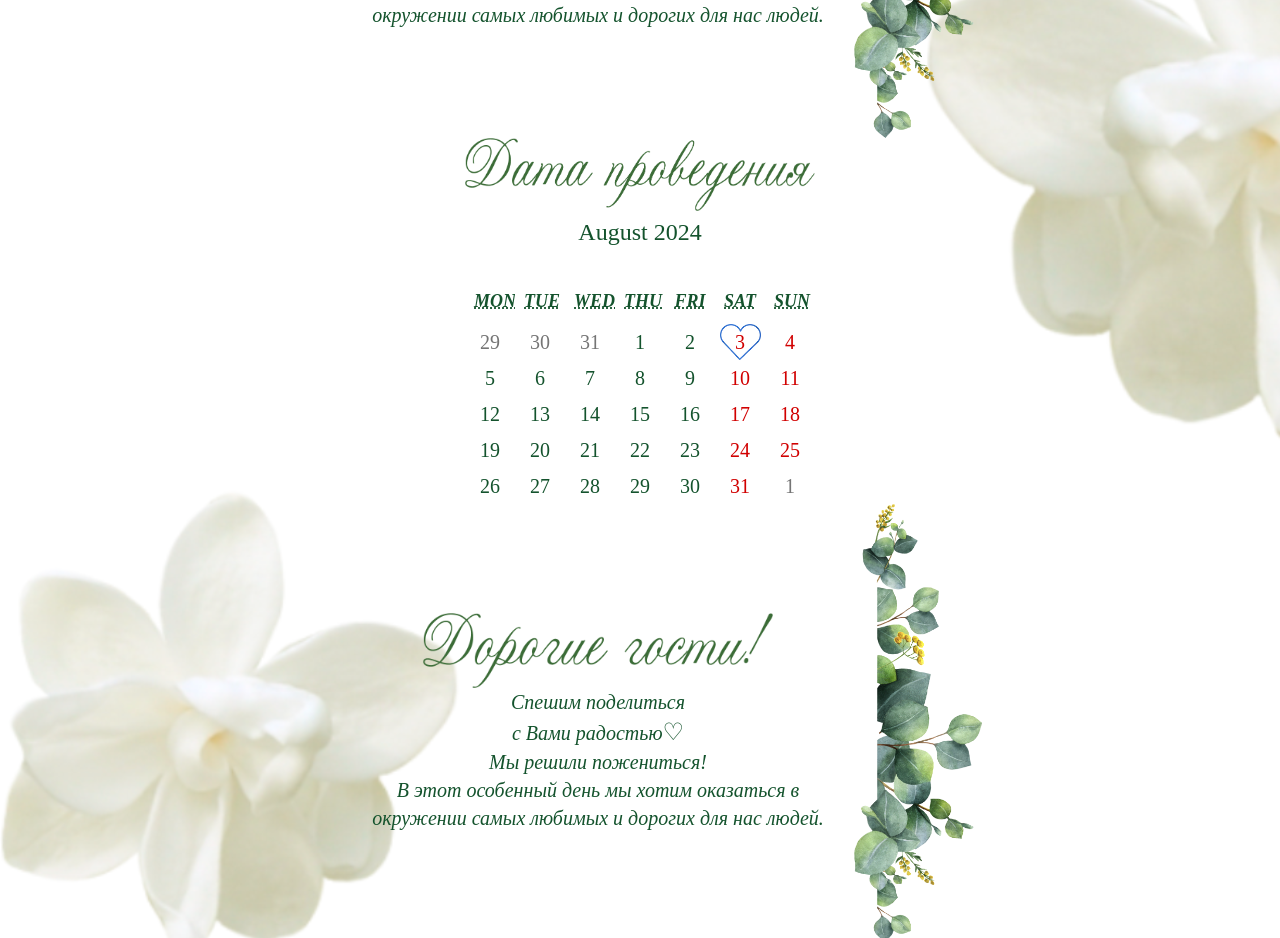
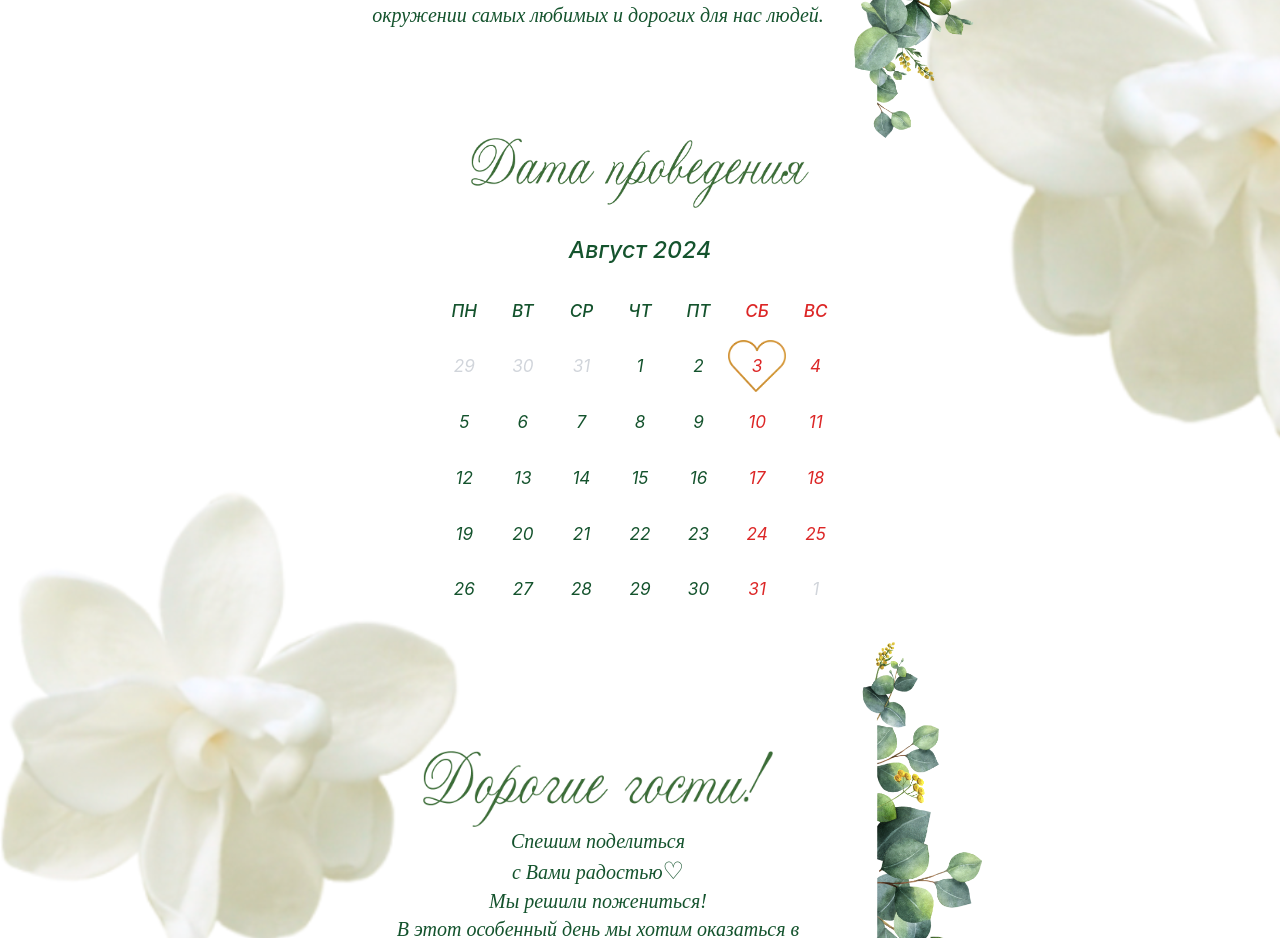
Before and after one commit to Aidarchik/weddingAlgizAndAngela, a React (Create React App) app: page / in a window 1280 px wide. Shown: the part 1100-2038 px from the top of the page. Built offline with nearby package versions, Linux system fonts and the light colour scheme.

Commit message:
календар пофиксил

```diff
--- a/package.json
+++ b/package.json
@@ -7,7 +7,6 @@
     "@testing-library/react": "^13.4.0",
     "@testing-library/user-event": "^13.5.0",
     "react": "^18.2.0",
-    "react-calendar": "^4.8.0",
     "react-dom": "^18.2.0",
     "react-intersection-observer": "^9.5.3",
     "react-scripts": "5.0.1",
--- a/src/components/date/Calendar.css
+++ b/src/components/date/Calendar.css
@@ -1,161 +1,96 @@
-.react-calendar {
-  width: 350px;
-  max-width: 100%;
-  line-height: 1.125em;
+/* Import Google font - Poppins */
+.wrapper {
   margin: 0 auto;
+  width: 450px;
+  @apply max-w-full text-green-900 italic;
+}
+.wrapper header {
+  display: flex;
+  align-items: center;
+  padding: 25px 30px 10px;
+  justify-content: center;
+}
+header .icons {
+  display: flex;
+}
+header .icons span {
+  height: 38px;
+  width: 38px;
+  margin: 0 1px;
+  cursor: pointer;
+  color: #878787;
+  text-align: center;
+  line-height: 38px;
+  font-size: 1.9rem;
+  user-select: none;
+  border-radius: 50%;
+}
+.icons span:last-child {
+  margin-right: -10px;
+}
+header .icons span:hover {
+  background: #f2f2f2;
+}
+header .current-date {
+  font-size: 1.45rem;
+  font-weight: 500;
+}
+.calendar {
+  padding: 20px;
+}
+.calendar ul {
+  display: flex;
+  flex-wrap: wrap;
+  list-style: none;
+  text-align: center;
+}
+.calendar .days {
+  margin-bottom: 20px;
+}
+.calendar li {
+  width: calc(100% / 7);
+  font-size: 1.07rem;
+}
+.calendar .weeks li {
+  font-weight: 500;
+  cursor: default;
+}
+.calendar .days li {
+  z-index: 1;
+  cursor: pointer;
+  position: relative;
+  margin-top: 30px;
+}
+.calendar .weekend {
+  @apply text-red-600;
+}
+.days li.inactive {
+  @apply text-gray-300;
+}
+.days li.active {
+}
+.days li::before {
+  position: absolute;
+  content: "";
+  left: 50%;
+  top: 50%;
+  height: 40px;
+  width: 40px;
+  z-index: -1;
+  border-radius: 50%;
+  transform: translate(-50%, -50%);
+}
+.days li.active::before {
+}
+.days li:not(.active):hover::before {
+  background: #f2f2f2;
 }
 
-.react-calendar--doubleView {
-  width: 700px;
+@media screen and (max-width: 500px) {
+  .wrapper header {
+    padding: 20px 23px 10px;
+  }
+  .calendar {
+    padding: 15px 18px;
+  }
 }
-
-.react-calendar--doubleView .react-calendar__viewContainer {
-  display: flex;
-  margin: -0.5em;
-}
-
-.react-calendar--doubleView .react-calendar__viewContainer > * {
-  width: 50%;
-  margin: 0.5em;
-}
-
-.react-calendar,
-.react-calendar *,
-.react-calendar *:before,
-.react-calendar *:after {
-  -moz-box-sizing: border-box;
-  -webkit-box-sizing: border-box;
-  box-sizing: border-box;
-}
-
-.react-calendar button {
-  margin: 0;
-  border: 0;
-  outline: none;
-}
-
-.react-calendar button:enabled:hover {
-  cursor: pointer;
-}
-
-.react-calendar__navigation {
-  display: flex;
-  height: 44px;
-  margin-bottom: 1em;
-}
-
-.react-calendar__navigation__arrow{
-  display: none;
-}
-
-.react-calendar__navigation button {
-  min-width: 44px;
-  background: none;
-}
-
-.react-calendar__navigation button:disabled {
-  background-color: #f0f0f0;
-}
-
-.react-calendar__navigation button:enabled:hover,
-.react-calendar__navigation button:enabled:focus {
-  background-color: #e6e6e6;
-}
-
-.react-calendar__month-view__weekdays {
-  text-align: center;
-  text-transform: uppercase;
-  /* font: inherit; */
-  font-size: 0.75em;
-  font-weight: bold;
-}
-
-.react-calendar__month-view__weekdays__weekday {
-  padding: 0.5em;
-}
-
-.react-calendar__month-view__weekNumbers .react-calendar__tile {
-  display: flex;
-  align-items: center;
-  justify-content: center;
-  /* font: inherit; */
-  font-size: 0.75em;
-  font-weight: bold;
-}
-
-.react-calendar__month-view__days__day--weekend {
-  color: #d10000;
-}
-
-.react-calendar__month-view__days__day--neighboringMonth,
-.react-calendar__decade-view__years__year--neighboringDecade,
-.react-calendar__century-view__decades__decade--neighboringCentury {
-  color: #757575;
-}
-
-.react-calendar__year-view .react-calendar__tile,
-.react-calendar__decade-view .react-calendar__tile,
-.react-calendar__century-view .react-calendar__tile {
-  padding: 2em 0.5em;
-}
-
-.react-calendar__tile {
-  max-width: 100%;
-  padding: 10px 6.6667px;
-  background: none;
-  text-align: center;
-  line-height: 16px;
-  /* font: inherit; */
-  font-size: 0.833em;
-}
-
-.react-calendar__tile:disabled {
-  background-color: #f0f0f0;
-  color: #ababab;
-}
-
-.react-calendar__month-view__days__day--neighboringMonth:disabled,
-.react-calendar__decade-view__years__year--neighboringDecade:disabled,
-.react-calendar__century-view__decades__decade--neighboringCentury:disabled {
-  color: #cdcdcd;
-}
-
-.react-calendar__tile:enabled:hover,
-.react-calendar__tile:enabled:focus {
-  background-color: #e6e6e6;
-}
-
-.react-calendar__tile--now {
-  background: #ffff76;
-}
-
-.react-calendar__tile--now:enabled:hover,
-.react-calendar__tile--now:enabled:focus {
-  background: #ffffa9;
-}
-
-.react-calendar__tile--hasActive {
-  background: #76baff;
-}
-
-.react-calendar__tile--hasActive:enabled:hover,
-.react-calendar__tile--hasActive:enabled:focus {
-  background: #a9d4ff;
-}
-
-.react-calendar__tile--active {
-  background-image: url(../../assets/heart.png);
-   background-position: center;
-   background-size: contain;
-   background-repeat: no-repeat;
-   transition: background-scale 0.5s ease;
-}
-
-.react-calendar__tile--active:enabled:hover,
-.react-calendar__tile--active:enabled:focus {
-  background: #1087ff;
-}
-
-.react-calendar--selectRange .react-calendar__tile--hover {
-  background-color: #e6e6e6;
-}
--- a/src/components/date/wedding-date.js
+++ b/src/components/date/wedding-date.js
@@ -1,16 +1,79 @@
-import { useState } from "react";
-import Calendar from "react-calendar";
 import "./Calendar.css";
 import weddingDate from "../../assets/wedding_date.png";
 import heartImage from "../../assets/heart.png";
+import { useEffect, useState } from "react";
 
 export default function WeddingDate() {
-  const [value, onChange] = useState(new Date("August 03, 2024 03:24:00"));
-
+  const [toggleScale, setToggleScale] = useState(false);
+  useEffect(() => {
+    const interval = setInterval(() => {
+      setToggleScale((prev) => !prev);
+    }, 1000);
+    return () => clearInterval(interval);
+  }, []);
   return (
-    <div className="container mx-auto w-full italic text-2xl font-Cruinn text-green-900 relative">
-      <img src={weddingDate} alt="" className="mx-auto w-[350px] max-w-full" />
-      <Calendar onChange={onChange} value={value} />
+    <div class="wrapper">
+      <img src={weddingDate} alt="" className="w-[450px] max-w-[75%] mx-auto" />
+      <header>
+        <p class="current-date">Август 2024</p>
+      </header>
+      <div class="calendar">
+        <ul class="weeks">
+          <li>ПН</li>
+          <li>ВТ</li>
+          <li>СР</li>
+          <li>ЧТ</li>
+          <li>ПТ</li>
+          <li className="weekend">СБ</li>
+          <li className="weekend">ВС</li>
+        </ul>
+        <ul class="days">
+          <li class="inactive">29</li>
+          <li class="inactive">30</li>
+          <li class="inactive">31</li>
+          <li class="">1</li>
+          <li class="">2</li>
+          <li class="active relative weekend">
+            <img
+              src={heartImage}
+              alt=""
+              className={`absolute invert bottom-[-50%] transition duration-1000 ${
+                toggleScale ? "scale-100" : "scale-75"
+              }`}
+            />
+            3
+          </li>
+          <li class="weekend">4</li>
+          <li class="">5</li>
+          <li class="">6</li>
+          <li class="">7</li>
+          <li class="">8</li>
+          <li class="">9</li>
+          <li class="weekend">10</li>
+          <li class="weekend">11</li>
+          <li class="">12</li>
+          <li class="">13</li>
+          <li class="">14</li>
+          <li class="">15</li>
+          <li class="">16</li>
+          <li class="weekend">17</li>
+          <li class="weekend">18</li>
+          <li class="">19</li>
+          <li class="">20</li>
+          <li class="">21</li>
+          <li class="">22</li>
+          <li class="">23</li>
+          <li class="weekend">24</li>
+          <li class="weekend">25</li>
+          <li class="">26</li>
+          <li class="">27</li>
+          <li class="">28</li>
+          <li class="">29</li>
+          <li class="">30</li>
+          <li class="weekend">31</li>
+          <li class="inactive weekend">1</li>
+        </ul>
+      </div>
     </div>
   );
 }
```
Also changed, not shown: 1 other file (tests, documents, lock files or other folders).
